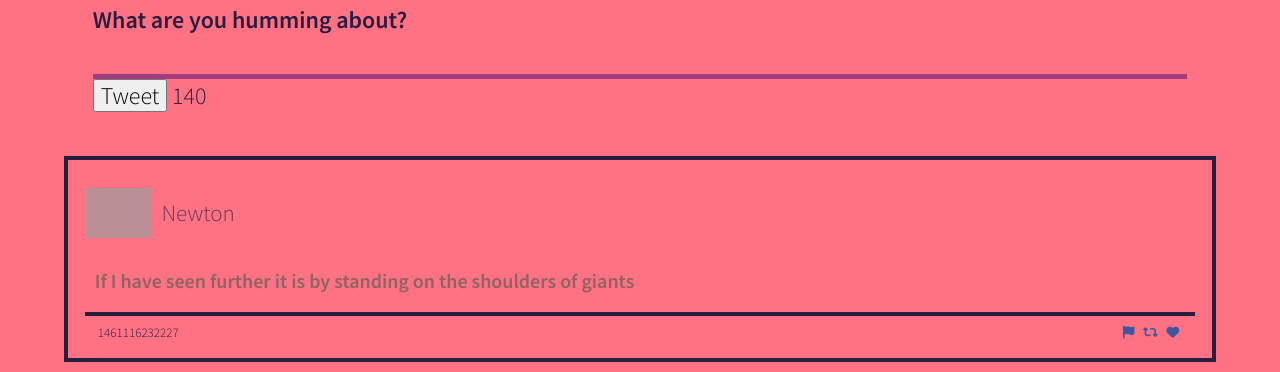
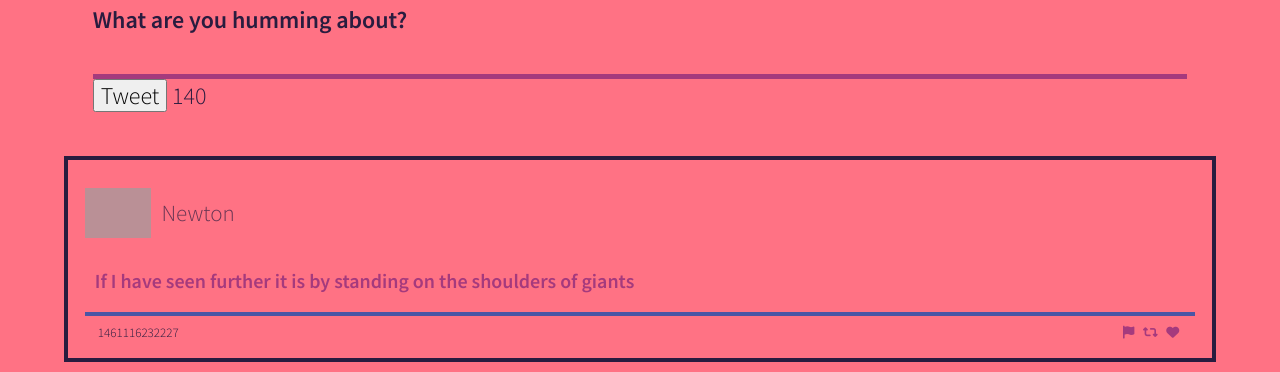
Before and after one commit to PandaBurglar/tweeter-, a website: page public/index.html in a window 1280 px wide. Shown: the part 663-1035 px from the top of the page. Drawn offline with nearby package versions, Linux system fonts and the light colour scheme; grey boxes are pictures that could not be loaded.

Commit message:
colour update to match the page

```diff
--- a/public/styles/tweetsStyling.css
+++ b/public/styles/tweetsStyling.css
@@ -23,7 +23,7 @@ article.tweet > header {
 
 article.tweet > header > h4 {
   display: none;
-  color: #99a9e0;
+  color: #ff9a8c;
   font-size: 22px;
 }
 
@@ -44,14 +44,14 @@ header > div.user > p {
 
 article.tweet > p {
   overflow-wrap: break-word;
-  border-bottom: 4px solid#291c3f;
+  border-bottom: 4px solid #4a55a5;
   padding-right: 10px;
   padding-left: 10px;
   padding-bottom: 1em;
   margin-bottom: 10px;
   font-size: 20px;
   font-weight: 600;
-  color: rgb(95, 92, 83, 0.7);
+  color: #a53a7d
 }
 
 article.tweet > footer {
@@ -63,7 +63,7 @@ article.tweet > footer {
   margin-right: 1em;
 }
 article.tweet > footer > div > i {
-  color: #4056a1;
+  color: #a53a7d;
   margin-left: 3px;
   margin-right: 3px;
 }
@@ -71,7 +71,7 @@ article.tweet > footer > div > i {
 article.tweet:hover {
   opacity: 1;
   text-shadow: 0.1px 0.1px #291c3f;;
-  box-shadow: 7px 7px #99a9e0;
+  box-shadow: 7px 7px #ff9a8c;
 }
 
 article.tweet:hover > header > h4 {
```
